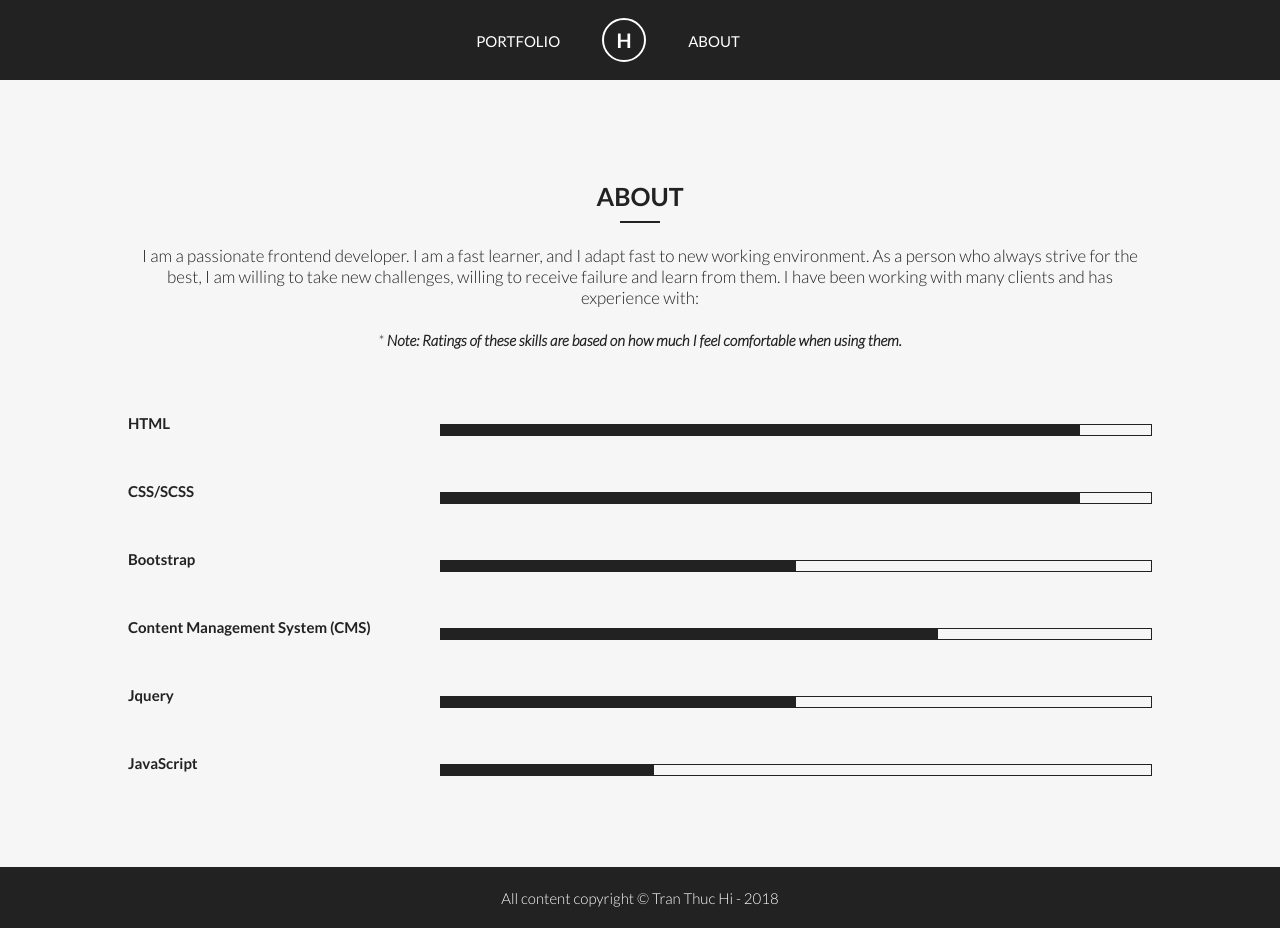
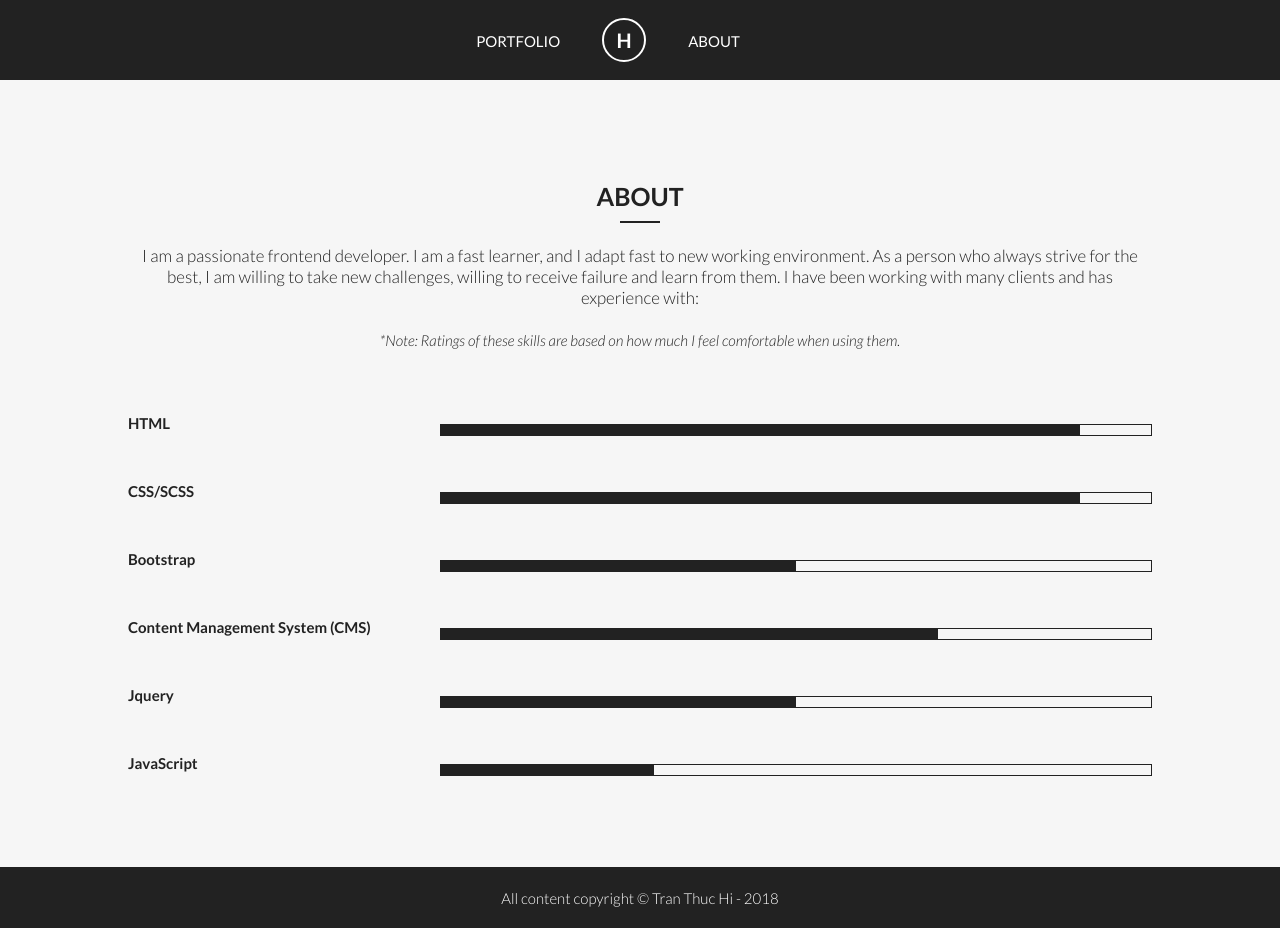
Before and after one commit to hitran/hitran.github.io, a plain HTML site: page about.html in a window 1280 px wide. Drawn offline with nearby package versions, Linux system fonts and the light colour scheme.

Commit message:
add footnote to about page

```diff
--- a/about.html
+++ b/about.html
@@ -50,8 +50,8 @@
             As a person who always strive for the best, I am willing to take new challenges, willing to receive failure
             and learn from them. I have been working with many clients and has experience
             with: </h4>
-        <p class="footnote"><i>* <b>Note: Ratings of these skills are based on how much I feel
-            comfortable when using them.</b></i></p>
+        <p class="footnote"><i>*Note: Ratings of these skills are based on how much I feel
+            comfortable when using them.</i></p>
         <div class="content">
             <ul>
                 <li>
```
